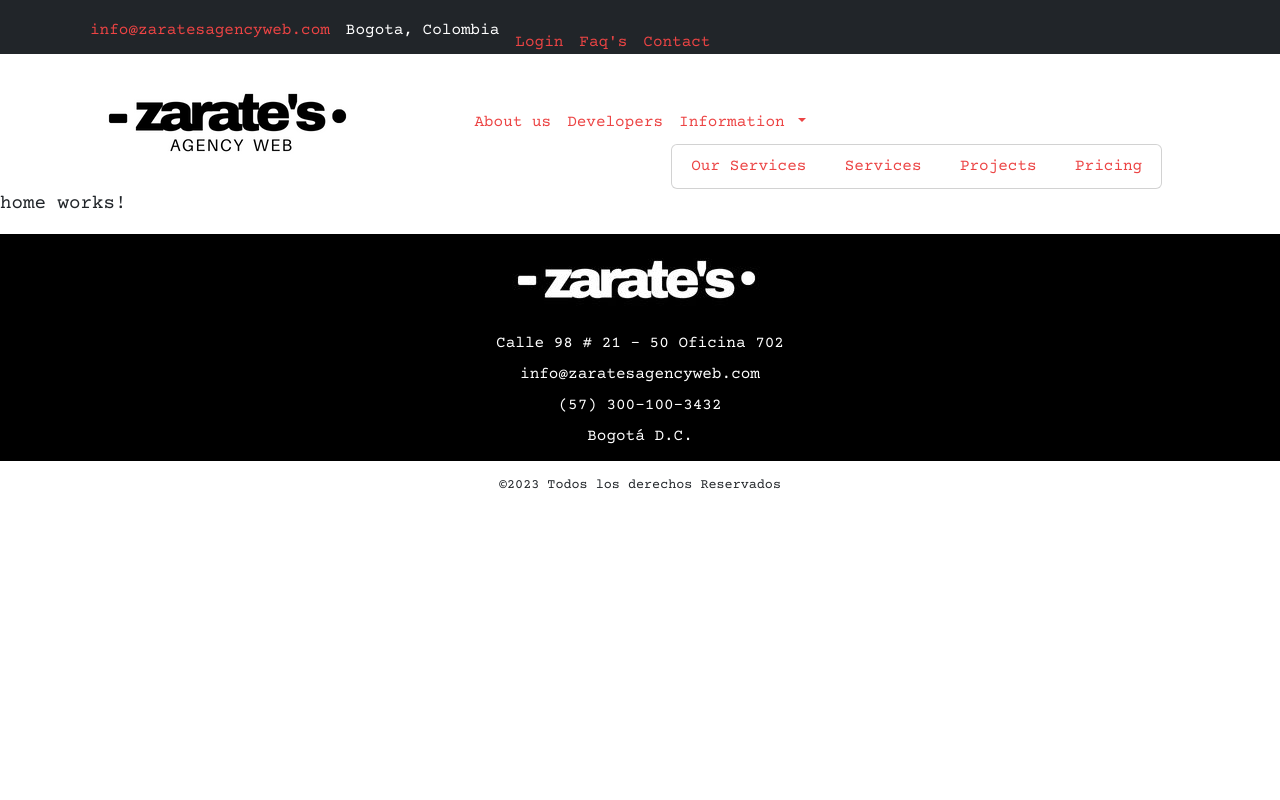
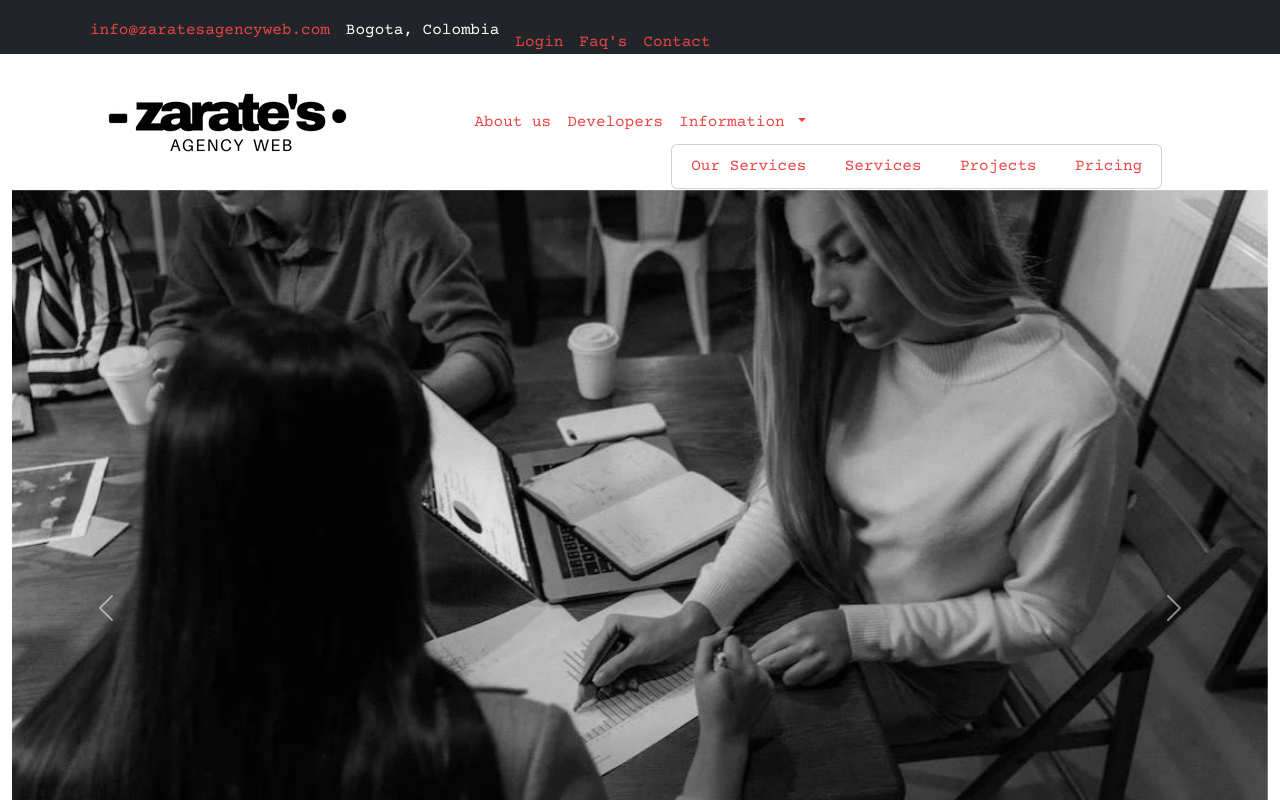
Before and after one commit to lecza/FrontEnd-Zarates-Agency, an Angular app: page / in a window 1280 px wide. Both pictures are taken after a click on the link "Bogota, Colombia". Shown: the top 800 px of the page. Built offline with nearby package versions, Linux system fonts and the light colour scheme.

Commit message:
Define estructura HTML base del home

```diff
--- a/src/app/pages/home/home.component.html
+++ b/src/app/pages/home/home.component.html
@@ -1 +1,51 @@
-<p>home works!</p>
+<section id="encabezado">
+    <div class="container-fluid">
+        <div id="carouselExampleControls" class="carousel slide" data-bs-ride="carousel">
+            <div class="carousel-inner">
+              <div class="carousel-item active">
+                <img src="assets/images/banner-nosotros.jpg" class="d-block w-100" alt="">
+              </div>
+              <div class="carousel-item">
+                <img src="assets/images/pexels-photo-5686056.webp" class="d-block w-100" alt="">
+              </div>
+              <div class="carousel-item">
+                <img src="assets/images/pexels-photo-5686112.jpeg" class="d-block w-100" alt="">
+              </div>
+            </div>
+            <button class="carousel-control-prev" type="button" data-bs-target="#carouselExampleControls" data-bs-slide="prev">
+              <span class="carousel-control-prev-icon" aria-hidden="true"></span>
+              <span class="visually-hidden">Previous</span>
+            </button>
+            <button class="carousel-control-next" type="button" data-bs-target="#carouselExampleControls" data-bs-slide="next">
+              <span class="carousel-control-next-icon" aria-hidden="true"></span>
+              <span class="visually-hidden">Next</span>
+            </button>
+          </div>
+    </div>
+    <div class="container">
+
+        <h1>HACEMOS QUE TU NEGOCIO PERMANEZCA <b>ABIERTO 24 HORAS</b></h1>
+
+        <p id="about-us">Nos especializamos en la creacion, desarrollo, diseño y posicionamiento de la presencia online de tu negocio haciendo que tus necesidades sean trasmitidas y expresadas mediante nuestros diseños responsivos para garantizar que la audiencia adecuada pueda conocer tus servicios, productos, y su intención utilizando las mejores plataformas y lenguajes de programación</p>
+    </div>
+
+
+</section>
+
+<section id="developers">
+    <div class="container">
+        <h3 id="desarrolladores">Desarrolladores</h3>
+        <div class="carta">
+
+            <h4>LUIS EDUARDO ZÁRATE CERVANTES Founder</h4>
+            <p class="clearfix"><img class="image-zarate" src="assets/images/luis-zarate.jpg" alt="Foto de luis zarate">En Zarates Agency Web mi función se concentra en varios pilares, uno de ellos es la relacion con los clientes y la experiencia de usuario al momento de re cepcionar sus necesidades, desarrollar del diseño preliminar para aprobación y desarrollar el proyecto y pruebas para entrega.  Soy ingeniero con maestría del instituto europeo de postgrado en Science Marketing digital de la red Summa University del estado de la florida Estados unidos, Diseñador web de código abierto con WordPress y Estudiante en Desarrollo Web Fullstack del Bit Bogotá Institute Technology de la Universidad iberoamericana.</p>
+            <a href="#" class="btn-primary clear">Portafolio</a>
+        </div>
+        <div class="carta">
+            <h4>HERNAN DARIO ZÁRATE CERVANTES Cofounder</h4>
+            <p class="clearfix"><img class="image-zarate" src="assets/images/hernan-zarate.jpg" alt="Foto de Hernan">En Zarates Agency Web mi función se concentra en el desarrollar del proyecto y pruebas para entrega. Soy Diseñador web de código abierto con WordPress y Estudiante en Desarrollo Web Fullstack del Bit Bogotá Institute Technology de la Universidad iberoamericana.</p>
+            <a href="#" class="btn-primary clear">Portafolio</a>
+
+        </div>
+    </div>
+</section>
--- a/src/styles.css
+++ b/src/styles.css
@@ -84,9 +84,10 @@ a.btn-primary {
   font-size: 1.27rem;
 }
 
-img.image-zarate {
+.image-zarate {
   float: left;
   margin-right: 1rem;
+  width: 45%;
 }
 
 .clearfix::after {
```
